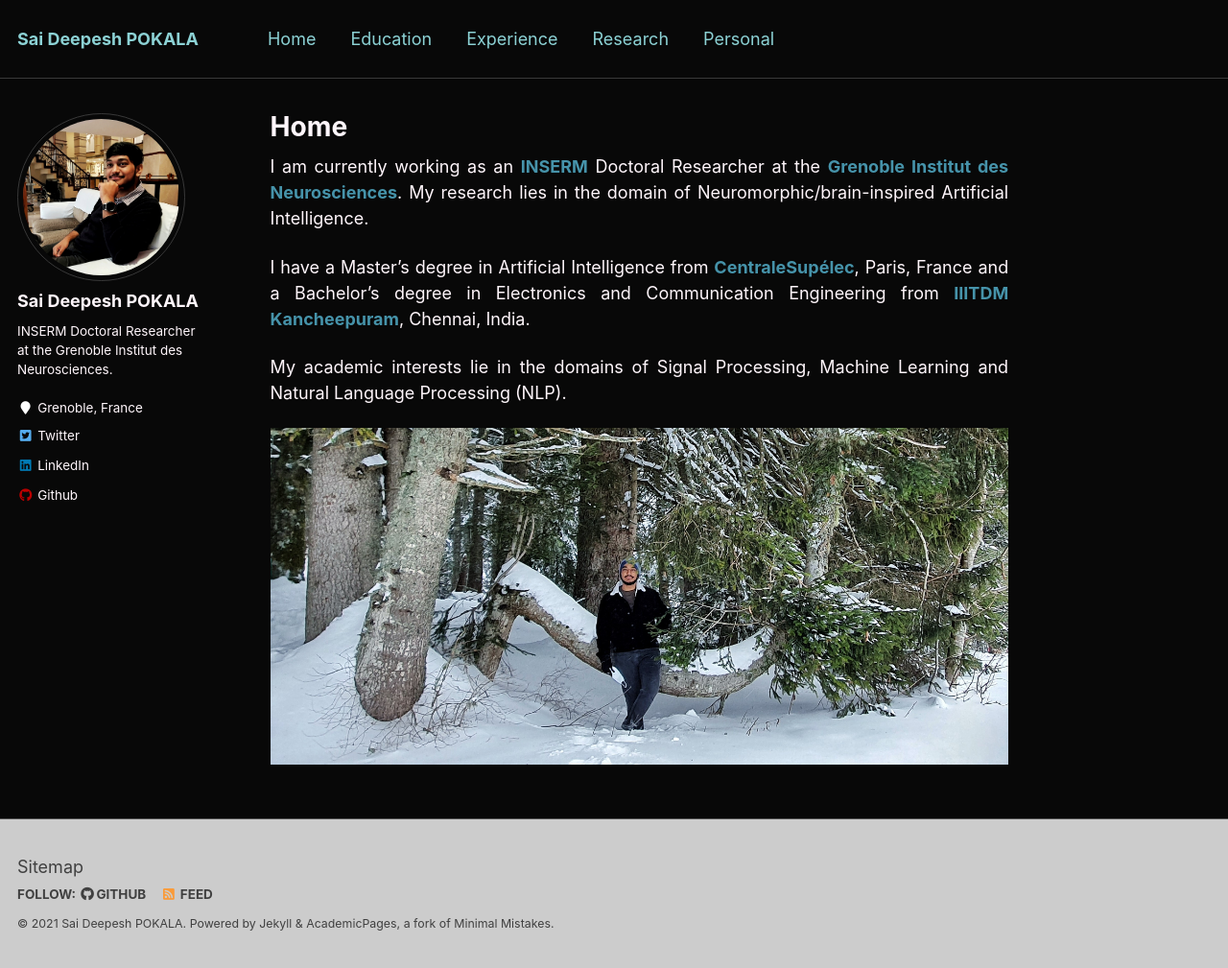
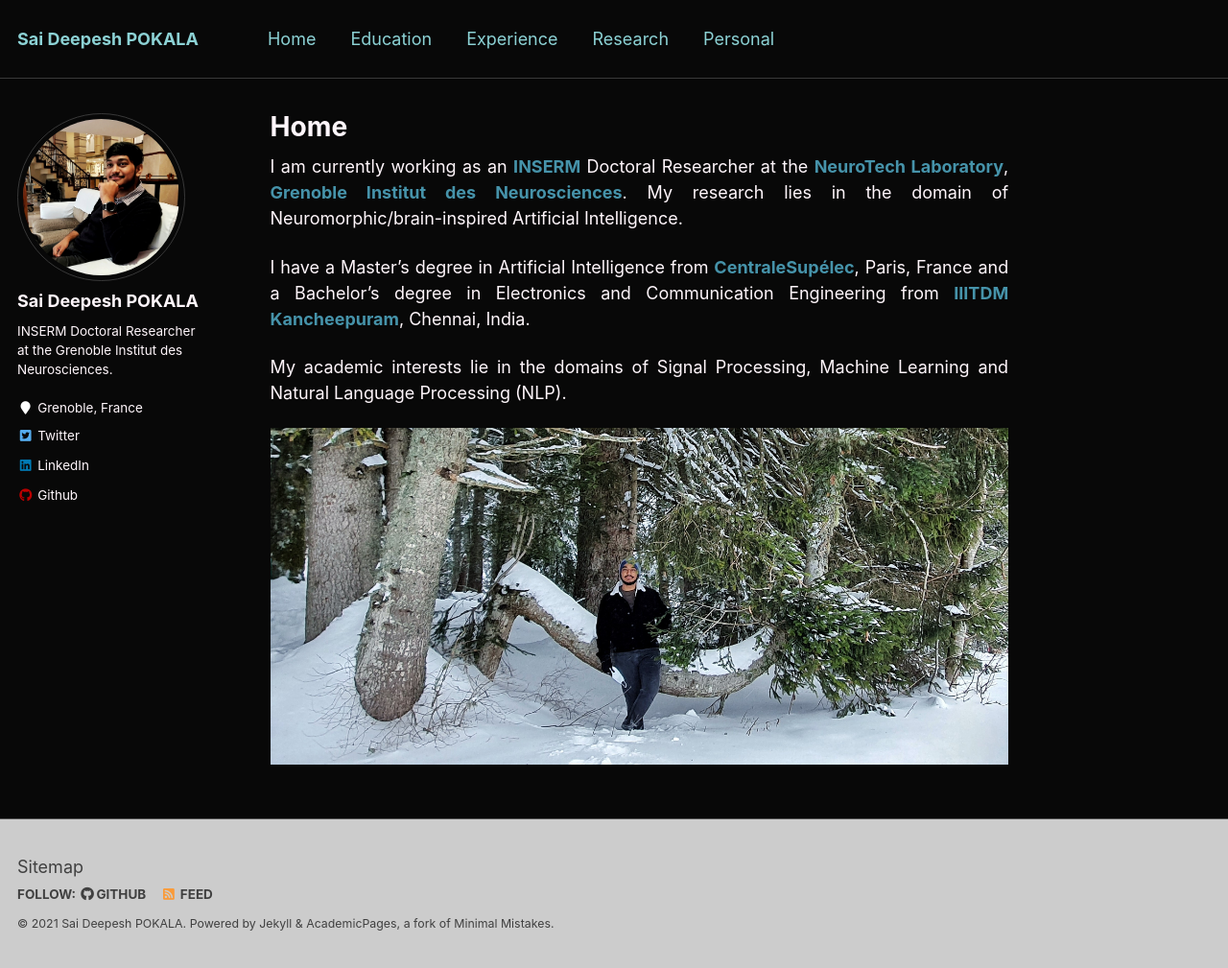
Before and after one commit to saideepesh/saideepesh.github.io, a Jekyll site: the page built from _pages/about.md, in a window 1280 px wide and 1009 px high. Shown: the whole window at 96% size. Built offline with Jekyll 4.4.1, drawn with Linux system fonts in a browser that asks for light colours.

Commit message:
Update about.md

```diff
--- a/_pages/about.md
+++ b/_pages/about.md
@@ -8,7 +8,7 @@ redirect_from:
   - /about.html
 ---
 
-I am currently working as an [**INSERM**](https://www.inserm.fr/en){:target="_blank" rel="noopener"} Doctoral Researcher at the [**Grenoble Institut des Neurosciences**](https://neurosciences.univ-grenoble-alpes.fr/en/){:target="_blank" rel="noopener"}. My research lies in the domain of Neuromorphic/brain-inspired Artificial Intelligence.
+I am currently working as an [**INSERM**](https://www.inserm.fr/en){:target="_blank" rel="noopener"} Doctoral Researcher at the [**NeuroTech Laboratory**](https://www.neurotech-lab.fr/){:target="_blank" rel="noopener"}, [**Grenoble Institut des Neurosciences**](https://neurosciences.univ-grenoble-alpes.fr/en/){:target="_blank" rel="noopener"}. My research lies in the domain of Neuromorphic/brain-inspired Artificial Intelligence.
 
 I have a Master's degree in Artificial Intelligence from [**CentraleSupélec**](https://www.centralesupelec.fr/en){:target="_blank" rel="noopener"}, Paris, France and a Bachelor's degree in Electronics and Communication Engineering from [**IIITDM Kancheepuram**](https://www.iiitdm.ac.in){:target="_blank" rel="noopener"}, Chennai, India.
 
```
